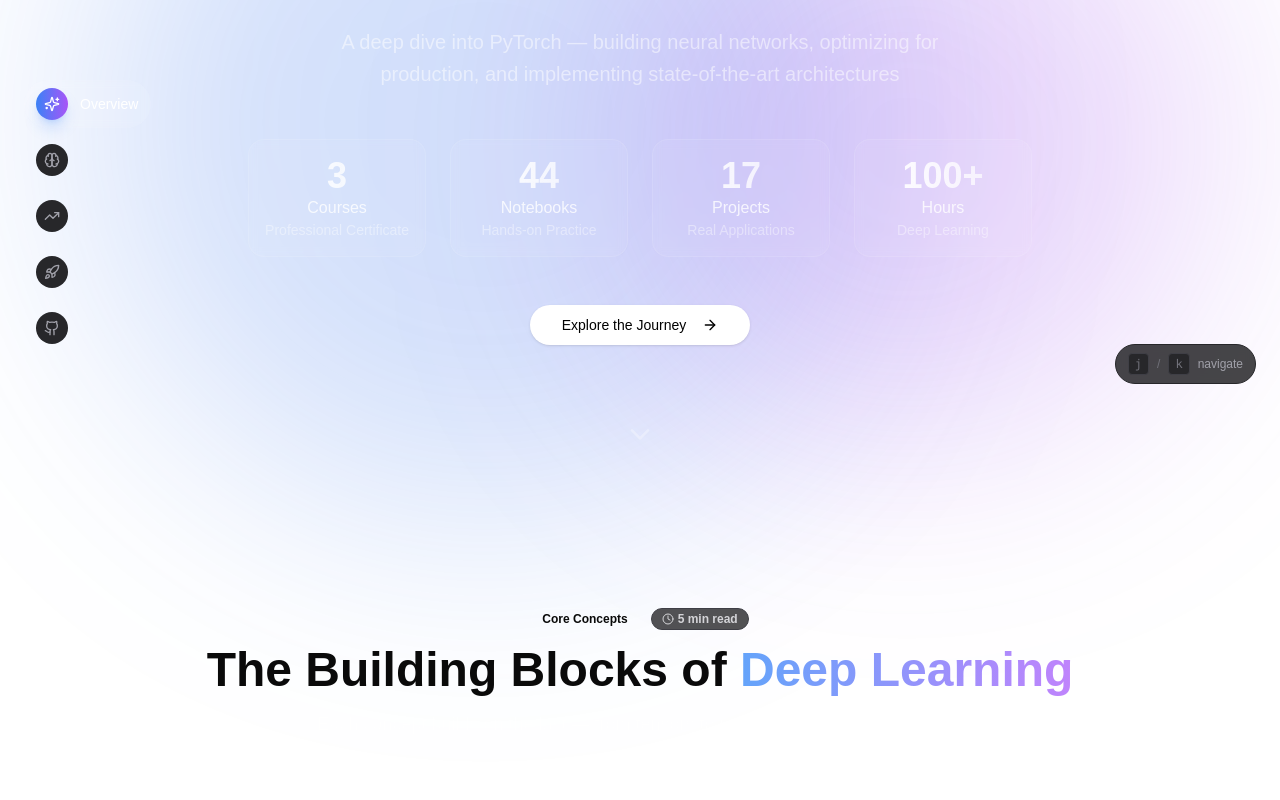
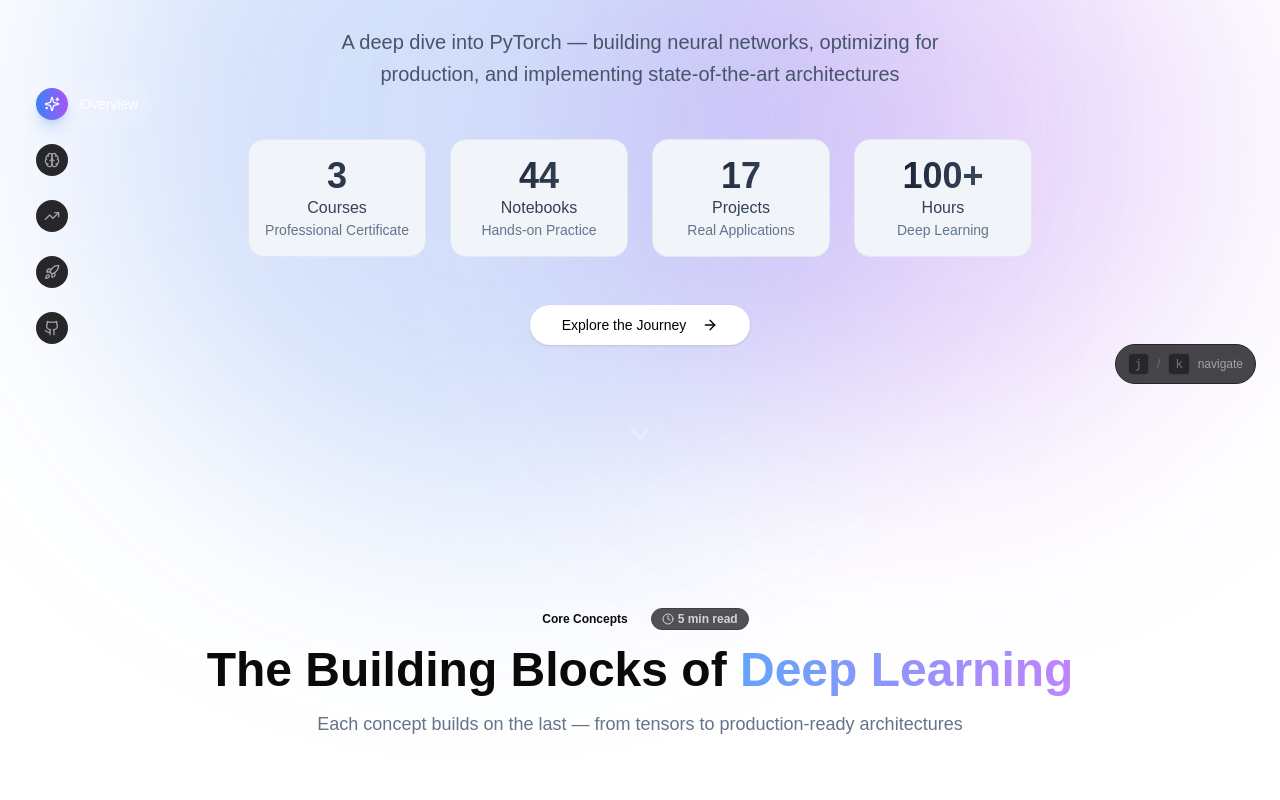
Before and after one commit to YKaanKaya/yasarkaankaya, a Next.js app: page /showcase/PyTorchDeepLearning in a window 1280 px wide. Shown: the part 320-1120 px from the top of the page. Built offline with nearby package versions, Linux system fonts and the light colour scheme.

Commit message:
fix: Improve light theme contrast for stats, hero, CTA, and results sections

```diff
--- a/app/showcase/PyTorchDeepLearning/components/ShowcaseApp.tsx
+++ b/app/showcase/PyTorchDeepLearning/components/ShowcaseApp.tsx
@@ -394,13 +394,13 @@ function AnimatedCounter({
       initial={{ opacity: 0, y: 20 }}
       animate={isInView ? { opacity: 1, y: 0 } : {}}
       transition={{ delay: delay / 1000, duration: 0.5 }}
-      className="p-4 rounded-2xl bg-white/5 border border-white/10 backdrop-blur-sm"
+      className="p-4 rounded-2xl bg-slate-100 dark:bg-white/5 border border-slate-200 dark:border-white/10 backdrop-blur-sm"
     >
-      <div className="text-4xl font-bold bg-gradient-to-r from-white to-white/60 bg-clip-text text-transparent tabular-nums">
+      <div className="text-4xl font-bold bg-gradient-to-r from-slate-900 to-slate-600 dark:from-white dark:to-white/60 bg-clip-text text-transparent tabular-nums">
         {displayValue}
       </div>
-      <div className="text-white/80 font-medium">{label}</div>
-      <div className="text-white/40 text-sm">{sublabel}</div>
+      <div className="text-slate-700 dark:text-white/80 font-medium">{label}</div>
+      <div className="text-slate-500 dark:text-white/40 text-sm">{sublabel}</div>
     </motion.div>
   )
 }
@@ -504,7 +504,7 @@ function ResultsSection() {
             Measurable
             <span className="bg-gradient-to-r from-emerald-400 to-cyan-400 bg-clip-text text-transparent"> Impact</span>
           </h2>
-          <p className="text-zinc-400 text-lg max-w-2xl mx-auto">
+          <p className="text-slate-500 dark:text-zinc-400 text-lg max-w-2xl mx-auto">
             Actual metrics from my notebook experiments — not theoretical, but proven
           </p>
         </motion.div>
@@ -517,16 +517,16 @@ function ResultsSection() {
               animate={isInView ? { opacity: 1, y: 0 } : {}}
               transition={{ delay: i * 0.15 }}
             >
-              <Card className="h-full bg-zinc-900/70 border-zinc-700 overflow-hidden group hover:border-zinc-500 transition-all duration-500">
+              <Card className="h-full bg-slate-100 dark:bg-zinc-900/70 border-slate-200 dark:border-zinc-700 overflow-hidden group hover:border-slate-400 dark:hover:border-zinc-500 transition-all duration-500">
                 <div className={`h-2 bg-gradient-to-r ${result.color}`} />
                 <div className="p-6">
-                  <h3 className="text-lg font-bold mb-2 text-white group-hover:text-blue-400 transition-colors">{result.title}</h3>
-                  <p className="text-zinc-400 text-sm mb-6">{result.description}</p>
+                  <h3 className="text-lg font-bold mb-2 text-slate-900 dark:text-white group-hover:text-blue-600 dark:group-hover:text-blue-400 transition-colors">{result.title}</h3>
+                  <p className="text-slate-500 dark:text-zinc-400 text-sm mb-6">{result.description}</p>
 
                   <div className="flex items-center justify-between gap-4">
                     <div className="text-center">
-                      <div className="text-xs text-zinc-400 uppercase tracking-wider mb-1">Before</div>
-                      <div className="text-lg font-mono text-zinc-300">{result.before}</div>
+                      <div className="text-xs text-slate-500 dark:text-zinc-400 uppercase tracking-wider mb-1">Before</div>
+                      <div className="text-lg font-mono text-slate-600 dark:text-zinc-300">{result.before}</div>
                     </div>
                     <div className="flex-1 flex items-center justify-center">
                       <motion.div
@@ -539,7 +539,7 @@ function ResultsSection() {
                       </motion.div>
                     </div>
                     <div className="text-center">
-                      <div className="text-xs text-zinc-400 uppercase tracking-wider mb-1">After</div>
+                      <div className="text-xs text-slate-500 dark:text-zinc-400 uppercase tracking-wider mb-1">After</div>
                       <div className="text-lg font-mono text-emerald-400 font-bold">{result.after}</div>
                     </div>
                   </div>
@@ -1582,7 +1582,7 @@ export function ShowcaseApp() {
               initial={{ opacity: 0, y: 30 }}
               animate={{ opacity: 1, y: 0 }}
               transition={{ duration: 0.8, delay: 0.2 }}
-              className="text-xl text-white/50 mb-12 max-w-2xl mx-auto leading-relaxed"
+              className="text-xl text-slate-600 dark:text-white/50 mb-12 max-w-2xl mx-auto leading-relaxed"
             >
               A deep dive into PyTorch — building neural networks, optimizing for production, and implementing state-of-the-art architectures
             </motion.p>
@@ -1649,7 +1649,7 @@ export function ShowcaseApp() {
                 The Building Blocks of
                 <span className="bg-gradient-to-r from-blue-400 to-purple-400 bg-clip-text text-transparent"> Deep Learning</span>
               </h2>
-              <p className="text-white/50 text-lg max-w-2xl mx-auto">
+              <p className="text-slate-500 dark:text-white/50 text-lg max-w-2xl mx-auto">
                 Each concept builds on the last — from tensors to production-ready architectures
               </p>
             </motion.div>
@@ -1759,7 +1759,7 @@ export function ShowcaseApp() {
                   View Repository
                 </a>
               </Button>
-              <Button asChild size="lg" variant="outline" className="rounded-full px-8 border-zinc-600 text-white hover:bg-zinc-800">
+              <Button asChild size="lg" variant="outline" className="rounded-full px-8 border-slate-300 dark:border-zinc-600 text-slate-700 dark:text-white hover:bg-slate-100 dark:hover:bg-zinc-800">
                 <Link href="/">
                   <ArrowLeft className="mr-2 w-5 h-5" />
                   Back to Portfolio
```
